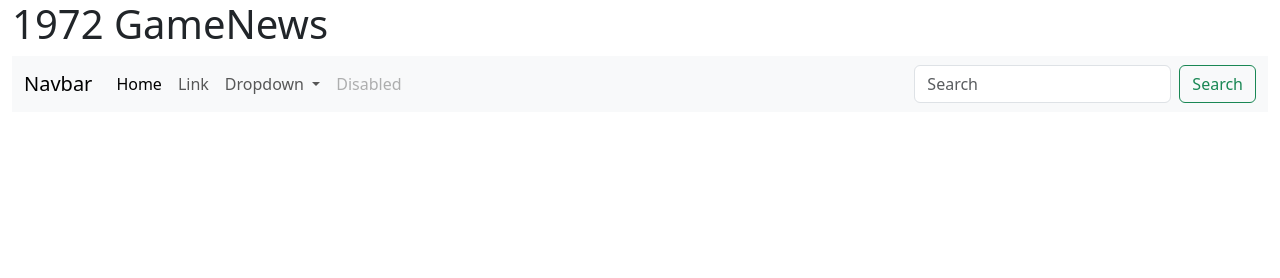
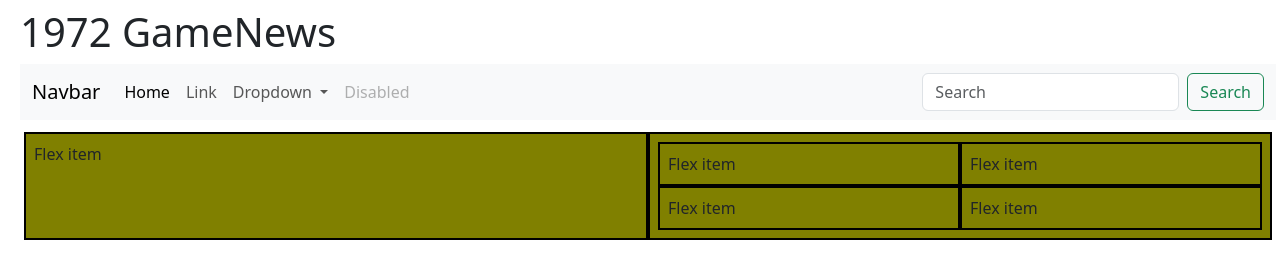
Before and after one commit to PatrickCosta7/1972_GameNews, a plain HTML site: page index.html in a window 1280 px wide. Drawn offline with nearby package versions, Linux system fonts and the light colour scheme.

Commit message:
Update 01 - 20052023

```diff
--- /dev/null
+++ b/assets/css/styles.css
@@ -0,0 +1,13 @@
+.main_news{
+    background-color: olive;
+    border-color: black;
+    border-style: solid;
+    border-width: 2px;
+}
+
+.second_news{
+    background-color: cadetblue;
+    border-color: red;
+    border-style: solid;
+    border-width: 2px;
+}
--- a/index.html
+++ b/index.html
@@ -5,17 +5,19 @@
     <meta http-equiv="X-UA-Compatible" content="IE=edge">
     <meta name="viewport" content="width=device-width, initial-scale=1.0">
     <title>1972 GameNews</title>
+    <link href="assets/css/styles.css" rel="stylesheet">
     <link href="https://cdn.jsdelivr.net/npm/bootstrap@5.3.0-alpha3/dist/css/bootstrap.min.css" rel="stylesheet" integrity="sha384-KK94CHFLLe+nY2dmCWGMq91rCGa5gtU4mk92HdvYe+M/SXH301p5ILy+dN9+nJOZ" crossorigin="anonymous">
 </head>
 <body>
-
-    <div class="container-fluid">
+    <!-- Logo -->
+    <section class="container-fluid m-2">
       <div class="Logo">
         <h1>1972 GameNews</h1>
       </div>
-    </div>
+    </section>
 
-    <div class="container-fluid">
+    <!-- Navbar -->
+    <section class="container-fluid m-2">
         <nav class="navbar navbar-expand-lg bg-body-tertiary">
             <div class="container-fluid">
               <a class="navbar-brand" href="#">Navbar</a>
@@ -52,7 +54,42 @@
               </div>
             </div>
           </nav>
-    </div>
+    </section>
+
+
+    <!-- Main news -->
+    <section class="container-fluid m-2">
+      <div class="d-flex p-1">
+
+        <div class="p-2 w-50 main_news">
+          Flex item
+        </div>
+
+        <div class="p-2 w-50 main_news">
+          <div class="d-flex flex-wrap">
+            <div class="p-2 w-50 main_news">
+              Flex item
+            </div>
+            <div class="p-2 w-50 main_news">
+              Flex item
+            </div>
+            <div class="p-2 w-50 main_news">
+              Flex item
+            </div>
+            <div class="p-2 w-50 main_news">
+              Flex item
+            </div>
+          </div>
+        </div>
+
+      </div>
+    </section>
+
+    <!-- Destaques -->
+
+
+
+
 
 
 
```
Also changed, not shown: 1 other file.
